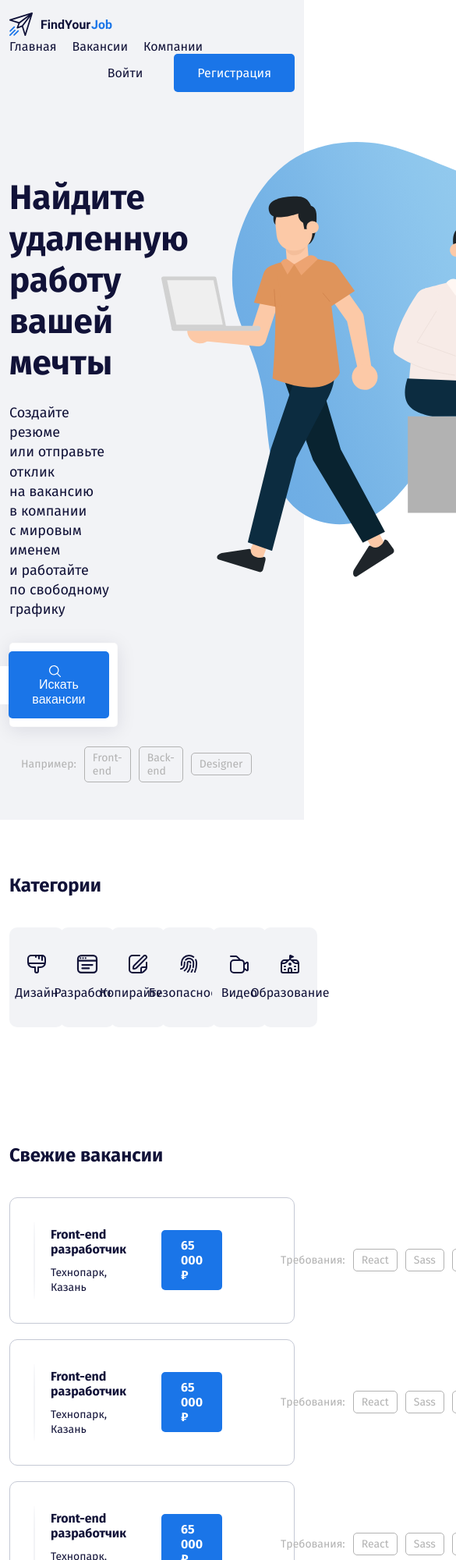
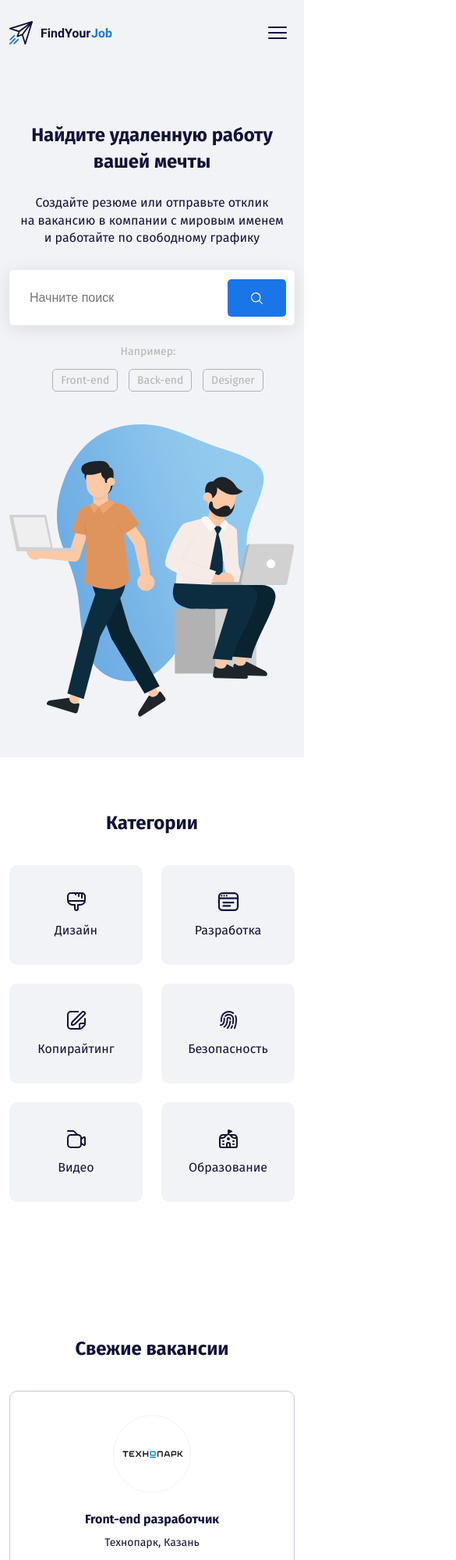
Before and after one commit to ZUGANO/findyourjobTEST, a plain HTML site: page index.html in a window 390 px wide. Shown: the top 2000 px of the page at 78% size, 585 px wide, since content can reach past the window. Drawn offline with Linux system fonts and the light colour scheme.

Commit message:
Add files via upload

```diff
--- a/css/style.css
+++ b/css/style.css
@@ -2,6 +2,10 @@
 *:before,
 *:after {
   box-sizing: border-box;
+}
+
+img {
+  max-width: 100%;
 }
 
 body {
@@ -19,6 +23,10 @@ body {
   list-style: none;
   padding: 0;
   margin: 0;
+}
+
+.menu-button {
+  padding: 10px;
 }
 
 .menu-item:not(:last-child) {
@@ -55,11 +63,11 @@ body {
 
 .buton-icon {
   vertical-align: middle;
-  margin-right: 10px;
 }
 
 .button-text {
   vertical-align: middle;
+  margin-left: 10px;
 }
 
 .hero-title {
@@ -260,3 +268,86 @@ body {
   text-decoration: none;
   margin-bottom: 10px;
 }
+
+@media (max-width: 1200px) {
+  .offer-salary {
+    margin-left: 20px;
+    margin-right: 30px;
+  }
+  .offer-more {
+    margin-right: 0;
+  }
+}
+
+@media (max-width: 992px) {
+  .navbar {
+    position: fixed;
+    left: 0;
+    top: 0;
+    width: 100%;
+    height: 100%;
+    background-color: #fff;
+    transform: translateX(-100%);
+    transition: transform 0.3s;
+  }
+  .offer-more {
+    margin-left: auto;
+    margin-right: auto;
+    margin-top: 30px;
+  }
+  .offer-title {
+    text-align: center;
+    margin-left: 0;
+  }
+  .tag {
+    margin-right: 5px;
+    margin-left: 5px;
+  }
+  .menu-item:not(:last-child) {
+    margin-right: 0px;
+    margin-bottom: 10px;
+  }
+  .button-link {
+    margin-right: 0;
+  }
+  .close {
+    position: fixed;
+    top: 10px;
+    padding: 20px;
+    text-decoration: none;
+    font-size: 24px;
+    text-align: right;
+  }
+  .is-open {
+    transform: translateX(0);
+  }
+}
+@media (max-width: 576px) {
+  .hero {
+    text-align: center;
+  }
+  .hero-title {
+    font-size: 24px;
+    line-height: 1.4;
+  }
+  .hero-text {
+    font-size: 16px;
+    line-height: 140%;
+  }
+  .text-label {
+    display: block;
+    margin-bottom: 20px;
+    text-align: center;
+    margin-right: 25px;
+  }
+  .footer {
+    text-align: center;
+  }
+  .card {
+    max-width: 200px;
+    margin: auto;
+  }
+  .section-title {
+    text-align: center;
+  }
+}
--- a/index.html
+++ b/index.html
@@ -13,16 +13,26 @@
 <body>
     <header class="header pb-5">
         <div class="container">
-            <div class="row align-items-center py-3">
-                <div class="col d-flex align-items-center justify-content-start">
+            <div class="d-flex pt-4 d-lg-none align-items-center justify-content-between">
+                <a href="" class="logo-link">
+                    <img src="img/logo.svg" alt="logo: site">
+                </a>
+                <a href="#" class="menu-button">
+                    <img src="img/menu-burger.svg" alt="icon: menu">
+                </a>
+            </div>
+            <!-- /.row -->
+            <div class="row align-items-center py-3 navbar flex-column flex-lg-row justify-content-center">
+                <a href="#" class="close d-lg-none">&times;</a>
+                <div class="col-2 mb-3 mb-lg-0">
                     <a href="" class="logo-link">
                         <img src="img/logo.svg" alt="logo: site">
                     </a>
                 </div>
                 <!-- /.col -->
-                <div class="col d-flex align-items-center justify-content-start">
+                <div class="col-lg d-flex justify-content-center mb-3 mb-lg-0">
                     <nav class="navigation">
-                        <ul class="menu d-flex">
+                        <ul class="menu d-flex flex-column flex-lg-row align-items-center">
                             <li class="menu-item"><a href="#" class="menu-link">Главная</a></li>
                             <li class="menu-item"><a href="#" class="menu-link">Вакансии</a></li>
                             <li class="menu-item"><a href="#" class="menu-link">Компании</a></li>
@@ -30,26 +40,26 @@
                     </nav>
                 </div>
                 <!-- /.col -->
-                <div class="col d-flex align-items-center justify-content-end">
+                <div class="col-lg-3 d-flex align-items-center justify-content-center flex-column flex-lg-row">
                     <a href="#" class="button button-link">Войти</a>
                     <a href="#" class="button button-primary">Регистрация</a>
                 </div>
                 <!-- /.col -->
             </div>
             <!-- /.row -->
-            <div class="row pt-5">
-                <div class="col-5">
+            <div class="row pt-5 hero">
+                <div class="col-xxl-5 col-lg-7 col-md-9">
                     <h1 class="hero-title">Найдите удаленную работу вашей мечты</h1>
                     <p class="hero-text">Создайте резюме или&nbsp;отправьте отклик на&nbsp;вакансию в&nbsp;компании с&nbsp;мировым именем и&nbsp;работайте по&nbsp;свободному графику</p>
                     <div class="input-group d-flex align-items-center justify-content-end">
                         <input type="text" class="input" placeholder="Начните поиск">
                         <button class="button button-primary">
                             <img class="buton-icon" src="img/icon-search.svg" alt="icon: search">
-                            <span class="button-text">Искать вакансии</span>
+                            <span class="button-text d-none d-md-inline-block">Искать вакансии</span>
                         </button>
                     </div>
                     <!-- /.input-group -->
-                    <div class="tags-group d-flex align-items-center">
+                    <div class="tags-group">
                         <span class="text-label">Например:</span>
                         <a href="#" class="tag">Front-end</a>
                         <a href="#" class="tag">Back-end</a>
@@ -58,7 +68,7 @@
                     <!-- /.tags-group -->
                 </div>
                 <!-- /.col-5 -->
-                <div class="col-6 offset-1">
+                <div class="col-xxl-6 offset-xxl-1 col-lg-5 mt-5 mt-lg-0">
                     <img src="img/hero-image.svg" alt="image: peaple with laptops" class="hero-image">
                 </div>
                 <!-- /.col-6 offset-1 -->
@@ -72,7 +82,7 @@
         <div class="container">
             <h2 class="section-title">Категории</h2>
             <div class="row">
-                <div class="col-2">
+                <div class="col-lg-2 col-md-4 col-6 mb-4 mb-lg-0">
                     <a href="#" class="card d-flex flex-column align-items-center">
                         <svg height="24" class="card-icon">
                             <use href="img/icons.svg#brush"></use>
@@ -81,7 +91,7 @@
                         <!-- /.card-text --></a>
                     <!-- /.card --></div>
                 <!-- /.col -->
-                <div class="col-2">
+                <div class="col-lg-2 col-md-4 col-6 mb-4 mb-lg-0">
                     <a href="#" class="card d-flex flex-column align-items-center">
                         <svg height="24" class="card-icon">
                             <use href="img/icons.svg#browser"></use>
@@ -90,7 +100,7 @@
                         <!-- /.card-text --></a>
                     <!-- /.card --></div>
                 <!-- /.col -->
-                <div class="col-2">
+                <div class="col-lg-2 col-md-4 col-6 mb-4 mb-lg-0">
                     <a href="#" class="card d-flex flex-column align-items-center">
                         <svg height="24" class="card-icon">
                             <use href="img/icons.svg#edit 1"></use>
@@ -99,7 +109,7 @@
                         <!-- /.card-text --></a>
                     <!-- /.card --></div>
                 <!-- /.col -->
-                <div class="col-2">
+                <div class="col-lg-2 col-md-4 col-6 mb-4 mb-lg-0">
                     <a href="#" class="card d-flex flex-column align-items-center">
                         <svg height="24" class="card-icon">
                             <use href="img/icons.svg#fingerprint"></use>
@@ -108,7 +118,7 @@
                         <!-- /.card-text --></a>
                     <!-- /.card --></div>
                 <!-- /.col -->
-                <div class="col-2">
+                <div class="col-lg-2 col-md-4 col-6 mb-4 mb-lg-0">
                     <a href="#" class="card d-flex flex-column align-items-center">
                         <svg height="24" class="card-icon">
                             <use href="img/icons.svg#camera 1"></use>
@@ -117,7 +127,7 @@
                         <!-- /.card-text --></a>
                     <!-- /.card --></div>
                 <!-- /.col -->
-                <div class="col-2">
+                <div class="col-lg-2 col-md-4 col-6 mb-4 mb-lg-0">
                     <a href="#" class="card d-flex flex-column align-items-center">
                         <svg height="24" class="card-icon">
                             <use href="img/icons.svg#Vector"></use>
@@ -135,15 +145,15 @@
     <section class="section offers">
         <div class="container">
             <h2 class="section-title">Свежие вакансии</h2>
-            <div class="offer d-flex align-items-center">
-                <div class="offer-image"></div>
-                <div class="offer-title">
+            <div class="offer d-flex align-items-center flex-column flex-lg-row">
+                <div class="offer-image mb-4 mb-lg-0"></div>
+                <div class="offer-title mb-4 mb-lg-0">
                     <h3 class="offer-heading">Front-end разработчик</h3>
                     <span class="offer-place">Технопарк, Казань</span>
                 </div>
                 <!-- /.offer-title -->
-                <span class="offer-salary">65 000 ₽</span>
-                <div class="tags-group d-flex align-items-center">
+                <span class="offer-salary mb-4 mb-lg-0">65 000 ₽</span>
+                <div class="tags-group">
                     <span class="text-label">Требования:</span>
                     <a href="#" class="tag">React</a>
                     <a href="#" class="tag">Sass</a>
@@ -153,15 +163,15 @@
                 <a href="#" class="offer-more">Подробнее →</a>
             </div>
             <!-- /.offer -->
-            <div class="offer d-flex align-items-center">
-                <div class="offer-image"></div>
-                <div class="offer-title">
+            <div class="offer d-flex align-items-center flex-column flex-lg-row">
+                <div class="offer-image mb-4 mb-lg-0"></div>
+                <div class="offer-title mb-4 mb-lg-0">
                     <h3 class="offer-heading">Front-end разработчик</h3>
                     <span class="offer-place">Технопарк, Казань</span>
                 </div>
                 <!-- /.offer-title -->
-                <span class="offer-salary">65 000 ₽</span>
-                <div class="tags-group d-flex align-items-center">
+                <span class="offer-salary mb-4 mb-lg-0">65 000 ₽</span>
+                <div class="tags-group">
                     <span class="text-label">Требования:</span>
                     <a href="#" class="tag">React</a>
                     <a href="#" class="tag">Sass</a>
@@ -171,15 +181,15 @@
                 <a href="#" class="offer-more">Подробнее →</a>
             </div>
             <!-- /.offer -->
-            <div class="offer d-flex align-items-center">
-                <div class="offer-image"></div>
-                <div class="offer-title">
+            <div class="offer d-flex align-items-center flex-column flex-lg-row">
+                <div class="offer-image mb-4 mb-lg-0"></div>
+                <div class="offer-title mb-4 mb-lg-0">
                     <h3 class="offer-heading">Front-end разработчик</h3>
                     <span class="offer-place">Технопарк, Казань</span>
                 </div>
                 <!-- /.offer-title -->
-                <span class="offer-salary">65 000 ₽</span>
-                <div class="tags-group d-flex align-items-center">
+                <span class="offer-salary mb-4 mb-lg-0">65 000 ₽</span>
+                <div class="tags-group">
                     <span class="text-label">Требования:</span>
                     <a href="#" class="tag">React</a>
                     <a href="#" class="tag">Sass</a>
@@ -189,15 +199,15 @@
                 <a href="#" class="offer-more">Подробнее →</a>
             </div>
             <!-- /.offer -->
-            <div class="offer d-flex align-items-center">
-                <div class="offer-image"></div>
-                <div class="offer-title">
+            <div class="offer d-flex align-items-center flex-column flex-lg-row">
+                <div class="offer-image mb-4 mb-lg-0"></div>
+                <div class="offer-title mb-4 mb-lg-0">
                     <h3 class="offer-heading">Front-end разработчик</h3>
                     <span class="offer-place">Технопарк, Казань</span>
                 </div>
                 <!-- /.offer-title -->
-                <span class="offer-salary">65 000 ₽</span>
-                <div class="tags-group d-flex align-items-center">
+                <span class="offer-salary mb-4 mb-lg-0">65 000 ₽</span>
+                <div class="tags-group">
                     <span class="text-label">Требования:</span>
                     <a href="#" class="tag">React</a>
                     <a href="#" class="tag">Sass</a>
@@ -207,15 +217,15 @@
                 <a href="#" class="offer-more">Подробнее →</a>
             </div>
             <!-- /.offer -->
-            <div class="offer d-flex align-items-center">
-                <div class="offer-image"></div>
-                <div class="offer-title">
+            <div class="offer d-flex align-items-center flex-column flex-lg-row">
+                <div class="offer-image mb-4 mb-lg-0"></div>
+                <div class="offer-title mb-4 mb-lg-0">
                     <h3 class="offer-heading">Front-end разработчик</h3>
                     <span class="offer-place">Технопарк, Казань</span>
                 </div>
                 <!-- /.offer-title -->
-                <span class="offer-salary">65 000 ₽</span>
-                <div class="tags-group d-flex align-items-center">
+                <span class="offer-salary mb-4 mb-lg-0">65 000 ₽</span>
+                <div class="tags-group">
                     <span class="text-label">Требования:</span>
                     <a href="#" class="tag">React</a>
                     <a href="#" class="tag">Sass</a>
@@ -238,7 +248,7 @@
                     <input type="text" class="input" placeholder="E-mail">
                     <button class="button button-primary">
                         <img class="buton-icon" src="img/sub.svg" alt="icon: subscribe">
-                        <span class="button-text">Подписаться</span>
+                        <span class="button-text d-none d-md-inline-block">Подписаться</span>
                     </button>
                 </div>
                 <!-- /.input-group -->
@@ -251,13 +261,13 @@
     <footer class="footer">
         <div class="container">
             <div class="row">
-                <div class="col-3">
+                <div class="col-lg-3 col-sm-6 mb-5 mb-lg-0 col-7 mx-auto">
                     <img src="img/logo.svg" alt="img: logo" class="footer-logo">
                     <p class="footer-text">Сайт с вакансиями для тех,<br> кто ищет удаленную работу</p>
                     <span class="footer-copyright">© 2021</span>
                 </div>
                 <!-- /.col-3 -->
-                <div class="col-3">
+                <div class="col-lg-3 col-sm-6 mb-5 mb-lg-0 col-7 mx-auto">
                     <h3 class="footer-title">Свяжитесь с нами</h3>
                     <ul class="footer-list">
                         <li class="footer-list-item"><a href="tel:+78002020300" class="footer-list-link">8 800 20 20 300</a>
@@ -272,7 +282,7 @@
                     <!-- /.footer-list -->
                 </div>
                 <!-- /.col-3 -->
-                <div class="col-3">
+                <div class="col-lg-3 col-sm-6 mb-5 mb-lg-0 col-7 mx-auto">
                     <h3 class="footer-title">Информация</h3>
                     <ul class="footer-list">
                         <li class="footer-list-item"><a href="#" class="footer-list-link">Обработка данных</a>
@@ -291,7 +301,7 @@
                     <!-- /.footer-list -->
                 </div>
                 <!-- /.col-3 -->
-                <div class="col-3">
+                <div class="col-lg-3 col-sm-6 mb-5 mb-lg-0 col-7 mx-auto">
                     <h3 class="footer-title">Навигация по сайту</h3>
                     <ul class="footer-list">
                         <li class="footer-list-item"><a href="#" class="footer-list-link">Вакансии</a>
@@ -315,5 +325,6 @@
         </div>
     </footer>
     <!-- /.footer -->
+    <script src="js/main.js"></script>
 </body>
 </html>
```
Also changed, not shown: js/main.js (added, +10 -0 lines), img/menu-burger.svg (added), input.txt (added).
